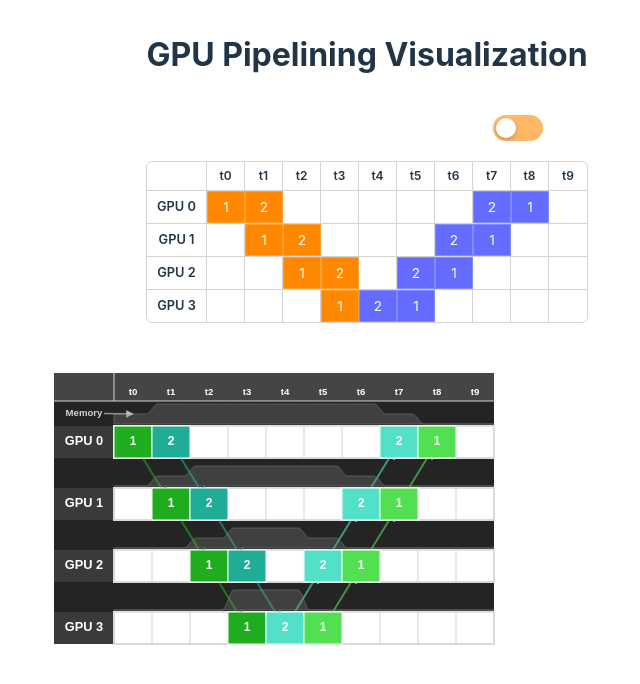
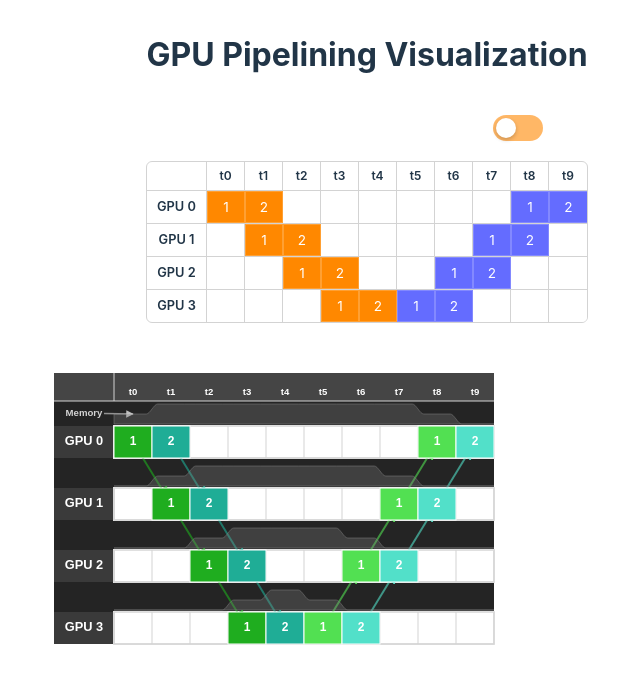
Before and after one commit to EmilyReif/gpu_vis, a React (Vite) app: page / in a window 1280 px wide. Shown: the top 684 px of the page, without its empty margins (273-913 px from the left). Built offline with nearby package versions, Linux system fonts and the light colour scheme.

Commit message:
fixing demo data

```diff
--- a/src/utils.ts
+++ b/src/utils.ts
@@ -59,8 +59,8 @@ export function createDefaultGrid(numGPUs: number, numTimesteps: number): GridDa
   }
 
   // Backward pass diagonal going back up: following the backward 1s (value 2)
-  // Going all the way to the bottom (GPU 0) next to the 1s
-  const backward2StartTime = numGPUs
+  // Moving this to after the first backward pass to avoid collisions
+  const backward2StartTime = numGPUs + 2
   for (let i = 0; i < Math.min(numGPUs, numTimesteps - backward2StartTime); i++) {
     const gpuIdx = numGPUs - 1 - i
     const timeIdx = backward2StartTime + i
```
